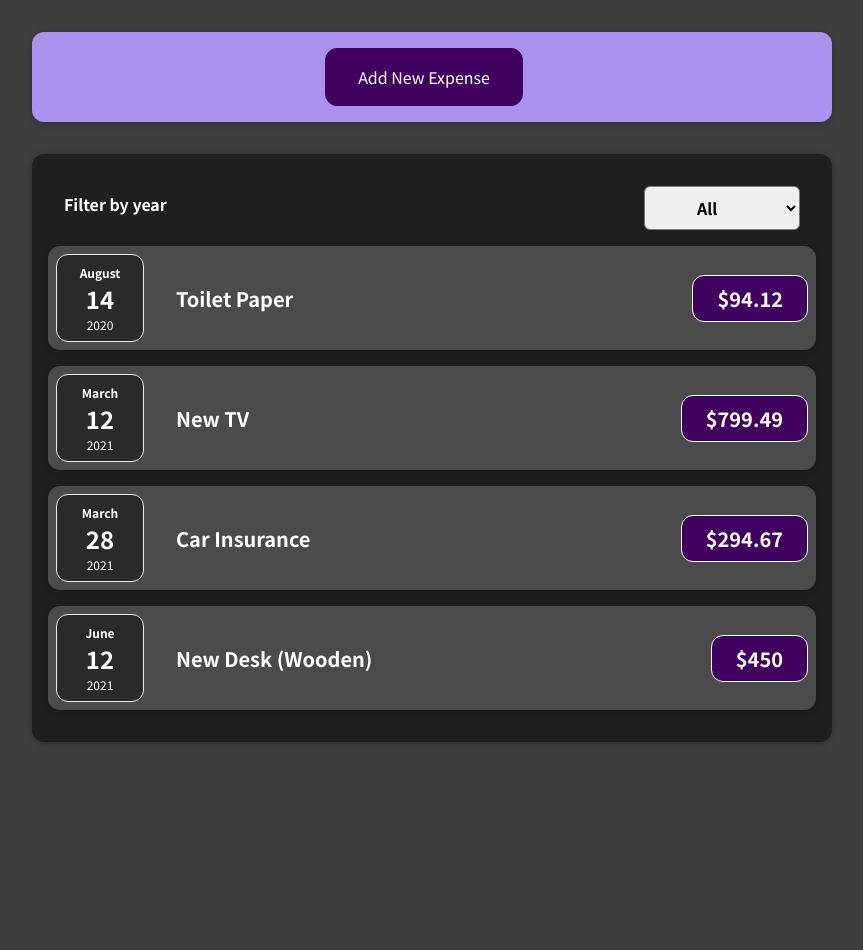
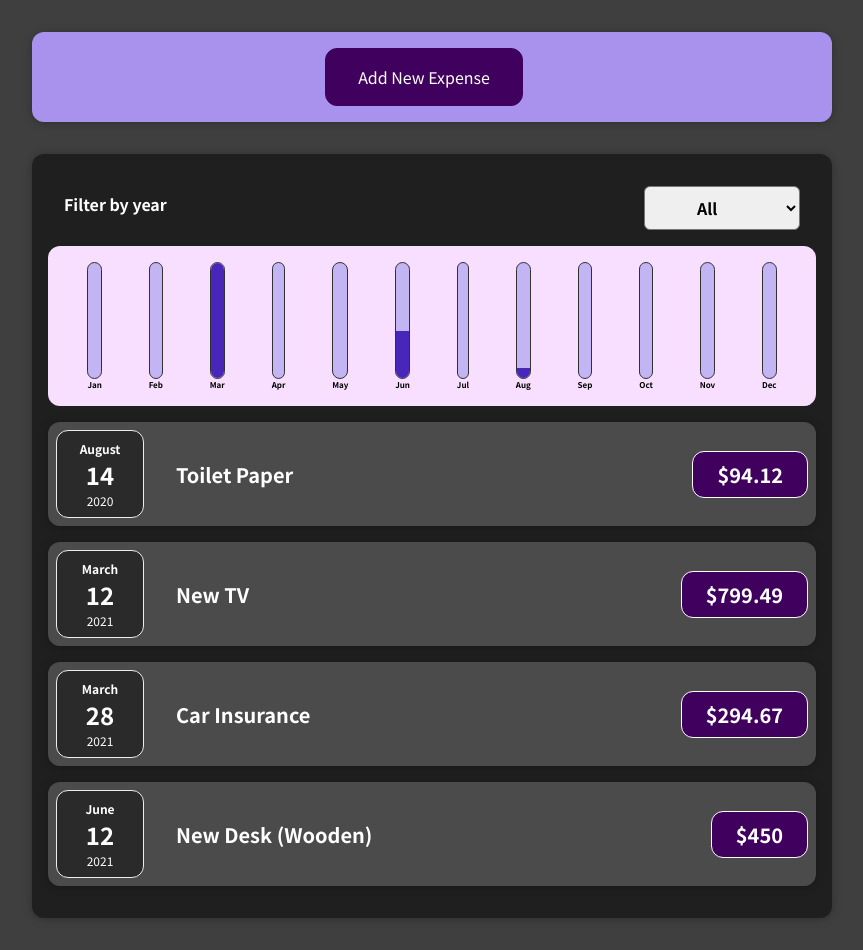
Before and after one commit to jinxuan-owyong/expenses-react, a React (Create React App) app: page / in a window 1280 px wide. Shown: the whole page, without its empty margins (208-1071 px from the left). Before the commit the page ends 800 px from the top, so only its background shows below. Built offline with nearby package versions, Linux system fonts and the light colour scheme.

Commit message:
Add expenses chart

```diff
--- /dev/null
+++ b/src/components/Chart/Chart.css
@@ -0,0 +1,9 @@
+.chart {
+  padding: 1rem;
+  border-radius: 12px;
+  background-color: #f8dfff;
+  text-align: center;
+  display: flex;
+  justify-content: space-around;
+  height: 10rem;
+}
--- /dev/null
+++ b/src/components/Chart/Chart.js
@@ -0,0 +1,24 @@
+/* eslint-disable react/prop-types */
+import React from "react";
+import ChartBar from "./ChartBar";
+import "./Chart.css";
+
+const Chart = function (props) {
+  const values = props.dataPoints.map((dp) => dp.value);
+  const max = Math.max(...values);
+
+  return (
+    <div className="chart">
+      {props.dataPoints.map((dp) => (
+        <ChartBar
+          key={dp.label}
+          value={dp.value}
+          maxValue={max}
+          label={dp.label}
+        />
+      ))}
+    </div>
+  );
+};
+
+export default Chart;
--- /dev/null
+++ b/src/components/Chart/ChartBar.css
@@ -0,0 +1,30 @@
+.chart-bar {
+  height: 100%;
+  display: flex;
+  flex-direction: column;
+  align-items: center;
+}
+
+.chart-bar__inner {
+  height: 100%;
+  width: 100%;
+  border: 1px solid #313131;
+  border-radius: 12px;
+  background-color: #c3b4f3;
+  overflow: hidden;
+  display: flex;
+  flex-direction: column;
+  justify-content: flex-end;
+}
+
+.chart-bar__fill {
+  background-color: #4826b9;
+  width: 100%;
+  transition: all 0.3s ease-out;
+}
+
+.chart-bar__label {
+  font-weight: bold;
+  font-size: 0.5rem;
+  text-align: center;
+}
--- /dev/null
+++ b/src/components/Chart/ChartBar.js
@@ -0,0 +1,24 @@
+/* eslint-disable react/prop-types */
+import React from "react";
+import "./ChartBar.css";
+
+const ChartBar = function (props) {
+  let barFillHeight = "0%";
+  if (props.maxValue > 0) {
+    barFillHeight = Math.round((props.value / props.maxValue) * 100) + "%";
+  }
+
+  return (
+    <div className="chart-bar">
+      <div className="chart-bar__inner">
+        <div
+          className="chart-bar__fill"
+          style={{ height: barFillHeight }}
+        ></div>
+      </div>
+      <div className="chart-bar__label">{props.label}</div>
+    </div>
+  );
+};
+
+export default ChartBar;
--- a/src/components/Expenses/Expenses.js
+++ b/src/components/Expenses/Expenses.js
@@ -5,6 +5,7 @@
 import ExpenseItem from "./ExpenseItem";
 import ExpenseFilter from "./ExpensesFilter";
 import ExpensesList from "./ExpensesList";
+import ExpensesChart from "./ExpensesChart";
 
 const Expenses = function (props) {
   const processExpenses = function (exp) {
@@ -33,12 +34,14 @@
     );
   };
 
-  const filteredExpenses = processExpenses(filterItemsByYear(selectedYear));
+  const filteredItems = filterItemsByYear(selectedYear)
+  const filteredExpenses = processExpenses(filteredItems);
 
   return (
     <Card className="expenses">
       <div>
         <ExpenseFilter onYearChange={handleYearChange} />
+        <ExpensesChart expenses={filteredItems}/>
         <ExpensesList items={filteredExpenses}/>
       </div>
     </Card>
--- /dev/null
+++ b/src/components/Expenses/ExpensesChart.js
@@ -0,0 +1,29 @@
+/* eslint-disable react/prop-types */
+import React from "react";
+import Chart from "../Chart/Chart";
+
+const ExpensesChart = function (props) {
+  const data = [
+    { label: "Jan", value: 0 },
+    { label: "Feb", value: 0 },
+    { label: "Mar", value: 0 },
+    { label: "Apr", value: 0 },
+    { label: "May", value: 0 },
+    { label: "Jun", value: 0 },
+    { label: "Jul", value: 0 },
+    { label: "Aug", value: 0 },
+    { label: "Sep", value: 0 },
+    { label: "Oct", value: 0 },
+    { label: "Nov", value: 0 },
+    { label: "Dec", value: 0 },
+  ];
+
+  props.expenses.forEach((expense) => {
+    const month = expense.date.getMonth();
+    data[month].value += expense.amount;
+  });
+
+  return <Chart dataPoints={data} />;
+};
+
+export default ExpensesChart;
```
